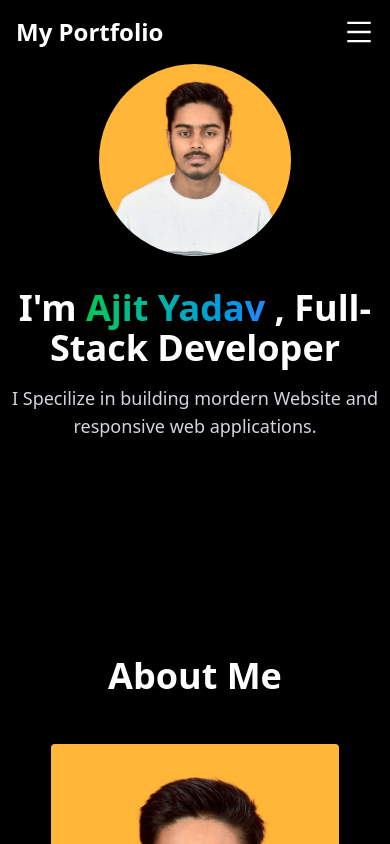
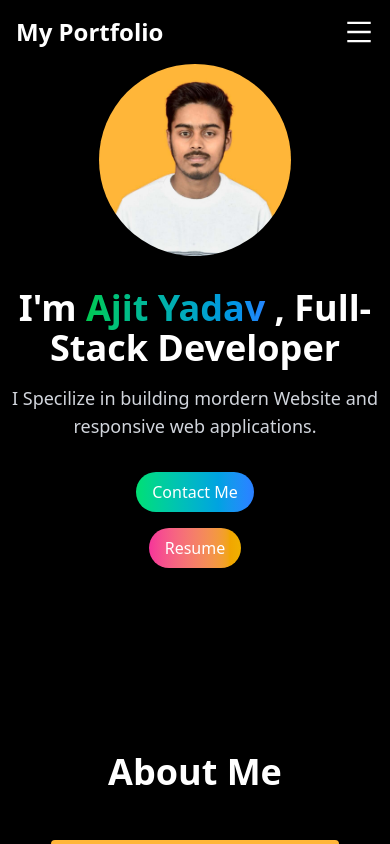
Before and after one commit to Ajit180/Portfolio-Website, a React (Vite) app: page / in a window 390 px wide. Shown: the top 844 px of the page. Built offline with nearby package versions, Linux system fonts and the light colour scheme.

Commit message:
Added Resposive For the HeroSection

```diff
--- a/src/Components/Hero.jsx
+++ b/src/Components/Hero.jsx
@@ -1,29 +1,46 @@
-import React from 'react'
-import heroimage from '../assets/hero.jpg'
+import React from "react";
+import heroimage from "../assets/hero.jpg";
 
 const Hero = () => {
   return (
-    <div className='bg-black text-white text-center py-16'>
-      <img className='mx-auto mb-8 w-48 h-48 rounded-full object-cover transform
-       transition-transform duration-300 hover:scale-105' src={heroimage} />
-      <h1 className='text-4xl font-bold'>
+    <div className="bg-black text-white text-center py-16">
+      <img
+        className="mx-auto mb-8 w-48 h-48 rounded-full object-cover transform
+       transition-transform duration-300 hover:scale-105"
+        src={heroimage}
+      />
+      <h1 className="text-4xl font-bold">
         I'm {"  "}
-        <span className='text-transparent bg-clip-text bg-gradient-to-r from-green-500 to-blue-500 '>Ajit Yadav </span>
+        <span className="text-transparent bg-clip-text bg-gradient-to-r from-green-500 to-blue-500 ">
+          Ajit Yadav{" "}
+        </span>
         , Full-Stack Developer
       </h1>
-      <p className='mt-4 text-lg text-gray-300'> I Specilize in building mordern Website and responsive web applications.</p>
-      <div className='mt-8 space-x-4'>
+      <p className="mt-4 text-lg text-gray-300">
+        {" "}
+        I Specilize in building mordern Website and responsive web applications.
+      </p>
+      <div className="mt-8 flex flex-col gap-4 md:flex-row md:space-x-4 items-center justify-center">
+        <button
+          className="bg-gradient-to-r from-green-400 to-blue-500
+      transform transition-transform duration-300 hover:scale-105
+      px-4 py-2 rounded-full w-auto md:w-auto"
+        >
+          Contact Me
+        </button>
 
-        <button className='bg-gradient-to-r from-green-400 to-blue-500 hidden md:inline
-            transform transition-transform duration-300 hover:scale-105 px-4 py-2 rounded-full'>Contact with me </button>
         <a href="https://drive.google.com/file/d/17ptSquFYww0D0KpBIlfJMdngm_2oAymC/view?usp=sharing">
-        <button className='bg-gradient-to-r from-pink-500 to-yellow-500 hidden md:inline
-            transform transition-transform duration-300 hover:scale-105 px-4 py-2 rounded-full'>Resume</button>
-         </a>
-
+          <button
+            className="bg-gradient-to-r from-pink-500 to-yellow-500
+        transform transition-transform duration-300 hover:scale-105
+        px-4 py-2 rounded-full w-full md:w-auto"
+          >
+            Resume
+          </button>
+        </a>
       </div>
     </div>
-  )
-}
+  );
+};
 
-export default Hero
+export default Hero;
```
